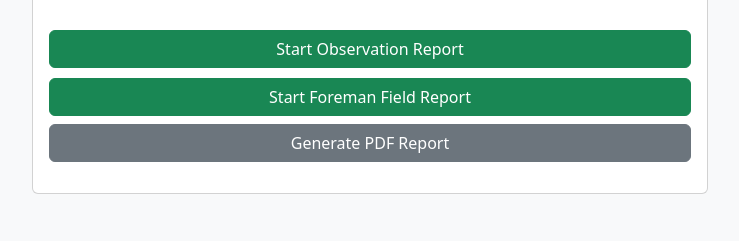
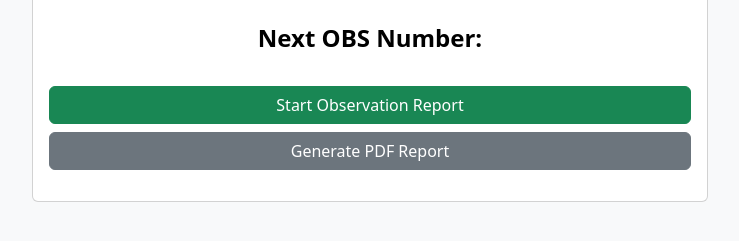
Before and after one commit to Will-Pike/Schnurr-App, a Flask app: page / in a window 1280 px wide. Shown: the part 179-420 px from the top of the page, without its empty margins (270-1009 px from the left). Run offline with Flask 3, Linux system fonts and the light colour scheme; data that the repository does not hold is empty.

Commit message:
hide foreman button, add obs text

```diff
--- a/templates/index.html
+++ b/templates/index.html
@@ -18,6 +18,13 @@
       font-size: 3rem;
       font-weight: bold;
       color: #0d6efd;
+      text-align: center;
+      margin: 20px 0;
+    }
+    .obs-text {
+      font-size: 1.5rem;
+      font-weight: bold;
+      color: #000000;
       text-align: center;
       margin: 20px 0;
     }
@@ -46,10 +53,11 @@
         <select id="projectSelect" class="form-select" onchange="updateOBSDisplay()"></select>
       </div>
 
+      <div class="obs-text">Next OBS Number:</div>
       <div class="obs-number" id="obsNumber">Loading...</div>
 
       <a href="#" class="btn btn-success" id="formButton" style="display:none;" target="_blank" onclick="startObservationReport(event)">Start Observation Report</a>
-      <a href="/open_foreman_form" class="btn btn-success" target="_blank">Start Foreman Field Report</a>
+      <!-- <a href="/open_foreman_form" class="btn btn-success" target="_blank">Start Foreman Field Report</a> -->
       <button class="btn btn-secondary pdf-button" onclick="generateReport()">Generate PDF Report</button>
 
       <div class="status" id="statusDiv"></div>
```
